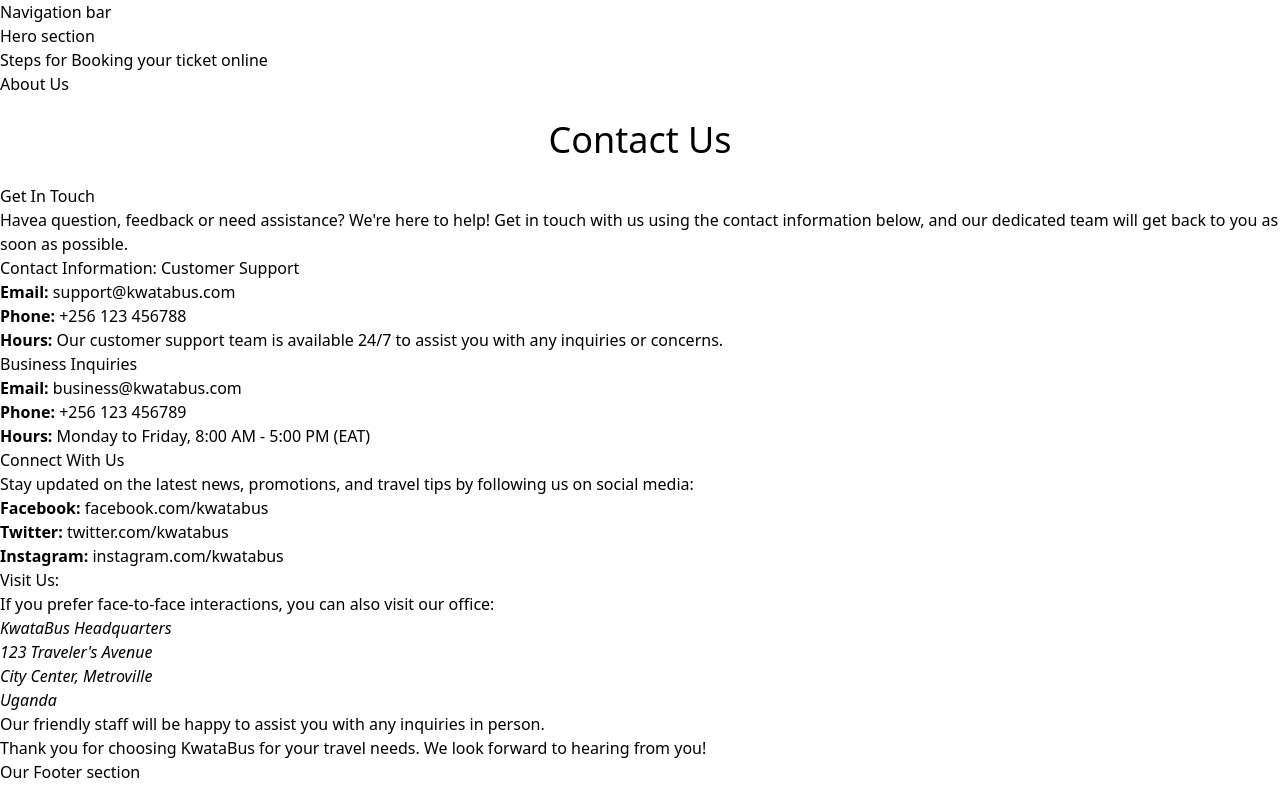
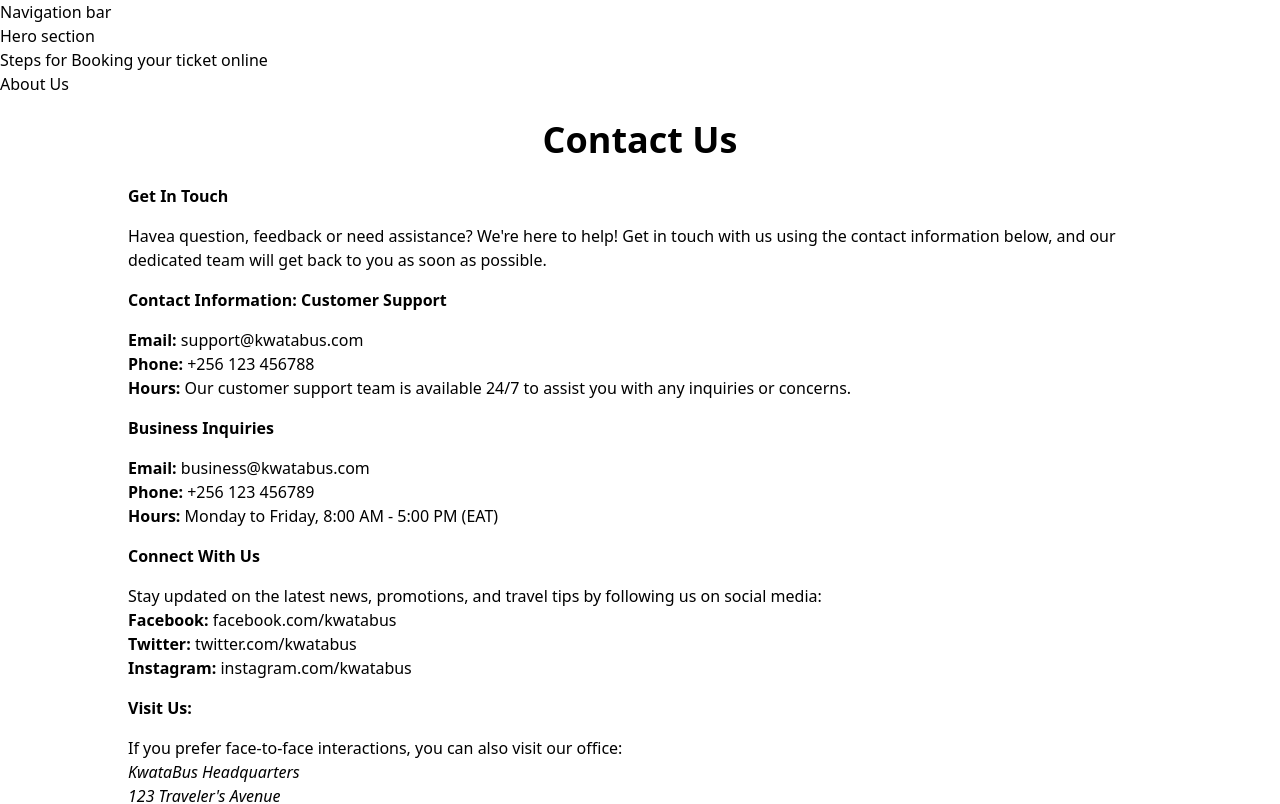
Before and after one commit to Patrickodida/KwataBus-App, a React (Vite) app: page / in a window 1280 px wide. Shown: the top 804 px of the page. Built offline with nearby package versions, Linux system fonts and the light colour scheme.

Commit message:
Add Styles to the contact section

```diff
--- a/src/components/Contact.jsx
+++ b/src/components/Contact.jsx
@@ -4,10 +4,10 @@ import { Link } from 'react-router-dom'
 function Contact() {
   return (
     <div>
-      <section className="contact-section">
-        <h2 className="text-4xl text-center my-6">Contact Us</h2>
+      <section className="contact-section w-4/5 max-w-screen-xl m-auto">
+        <h2 className="text-4xl text-center my-6 font-bold">Contact Us</h2>
         <div>
-          <h3>Get In Touch</h3>
+          <h3 className="font-bold my-4">Get In Touch</h3>
           <p>
             Havea question, feedback or need assistance? We're here to help! Get
             in touch with us using the contact information below, and our
@@ -16,7 +16,7 @@ function Contact() {
         </div>
 
         <div>
-          <h3>Contact Information: Customer Support</h3>
+          <h3 className="font-bold my-4">Contact Information: Customer Support</h3>
           <ul>
             <li>
               <strong>Email:</strong>{" "}
@@ -33,7 +33,7 @@ function Contact() {
         </div>
 
         <div>
-          <h3>Business Inquiries</h3>
+          <h3 className="font-bold my-4">Business Inquiries</h3>
           <ul>
             <li>
               <strong>Email:</strong>{" "}
@@ -49,7 +49,7 @@ function Contact() {
         </div>
 
         <div>
-          <h3>Connect With Us</h3>
+          <h3 className="font-bold my-4">Connect With Us</h3>
           <p>
             Stay updated on the latest news, promotions, and travel tips by
             following us on social media:
@@ -77,7 +77,7 @@ function Contact() {
         </div>
 
         <div>
-          <h3>Visit Us:</h3>
+          <h3 className="font-bold my-4">Visit Us:</h3>
           <p>
             If you prefer face-to-face interactions, you can also visit our
             office:
@@ -89,12 +89,13 @@ function Contact() {
             Uganda
           </address>
         </div>
-
+        <br />
         <div>
           <p>
             Our friendly staff will be happy to assist you with any inquiries in
             person.
           </p>
+          <br/>
           <p>
             Thank you for choosing KwataBus for your travel needs. We look
             forward to hearing from you!
```
